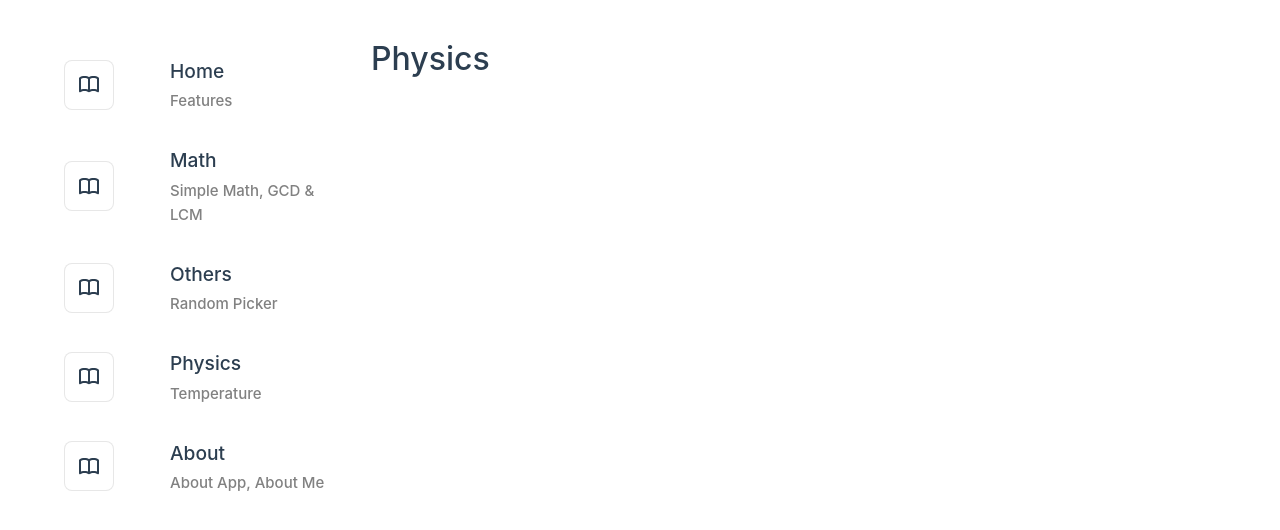
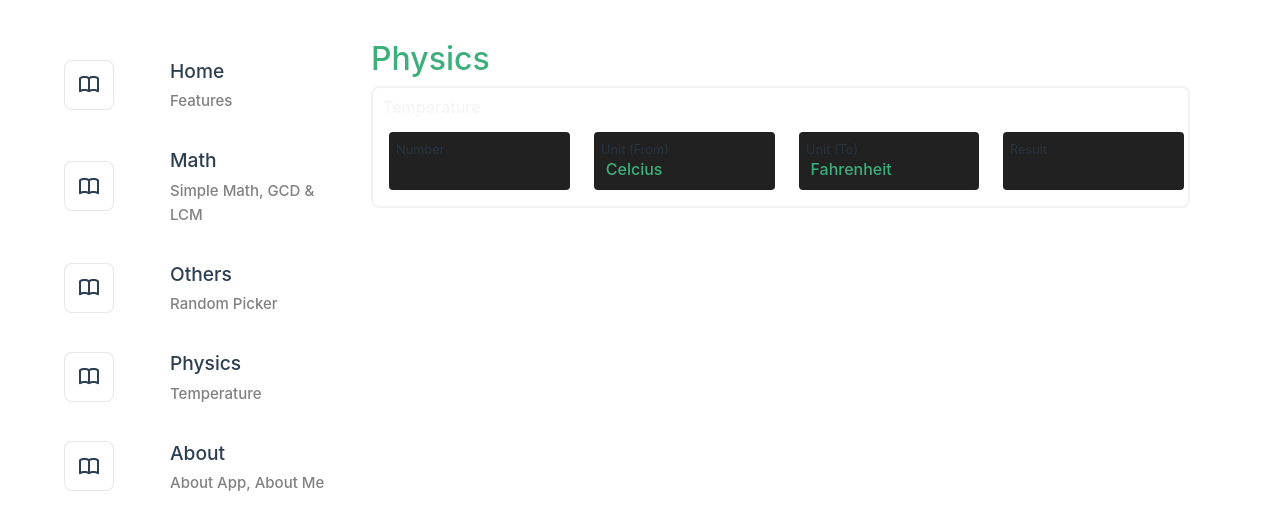
Before and after one commit to FlazeFy/Ultilator, a Vue app: page /physics in a window 1280 px wide. Shown: the top 530 px of the page. Built offline with nearby package versions, Linux system fonts and the light colour scheme.

Commit message:
temperature converter
and some input validator

```diff
--- a/src/assets/base.css
+++ b/src/assets/base.css
@@ -95,7 +95,7 @@ body {
 }
 
 /*Input*/
-input.form-control, input.form-control:disabled{
+input.form-control, input.form-control:disabled, select.form-select{
   background: #212121;
   border: none;
   margin: 6px;
--- a/src/components/content/math/simpleMath.vue
+++ b/src/components/content/math/simpleMath.vue
@@ -1,7 +1,28 @@
 <script>
-    function countSimpleMath(method) {
-        a = document.getElementById("number_a_simpleMath").value;
-        b = document.getElementById("number_b_simpleMath").value;
+    export default {
+        data() {
+            return {
+                name: 'Vue.js'
+            }
+        },
+        methods: {
+            countSimpleMath(method) {
+                let a = parseInt(document.getElementById("number_a_simpleMath").value);
+                let b = parseInt(document.getElementById("number_b_simpleMath").value);
+                let a_style = document.getElementById("number_a_simpleMath").style;
+                let b_style = document.getElementById("number_b_simpleMath").style;
+                var res
+
+                //Check input value
+                if(isNaN(a)){
+                    a_style.border = "2px solid #3EAF7C";
+                    res = "-";
+                } else if(isNaN(b)){
+                    b_style.border = "2px solid #3EAF7C";
+                    res = "-";
+                } else {
+                    a_style.border = "none";
+                    b_style.border = "none";
 
                     if(method == "py"){
                         res = Math.sqrt(a*a + b*b);
@@ -37,8 +58,11 @@
                         }
                         res = Math.abs((a * b) / gcd_2(a, b));
                     }
+                }
 
-        document.getElementById("result_simpleMath").value = Math.sqrt(res);
+                document.getElementById("result_simpleMath").value = res;
+            }
+        }
     }
 </script>
 
@@ -60,7 +84,7 @@
             </div>
             <div class="col-lg-4 col-sm-6">
                 <div class="form-floating">
-                    <input type="number" class="form-control" id="result_simpleMath" disabled>
+                    <input type="text" class="form-control" id="result_simpleMath" disabled>
                     <label for="floatingInput">Result</label>
                 </div>
             </div>
--- /dev/null
+++ b/src/components/content/physics/temperature.vue
@@ -0,0 +1,106 @@
+<script>
+    export default {
+        data() {
+            return {
+                name: 'Vue.js'
+            }
+        },
+        methods: {
+            countTemp() {
+                let a = parseInt(document.getElementById("number_a_temp").value);
+                let opt = document.getElementById("tempFrom").value;
+			    let opt2 = document.getElementById("tempTo").value;
+                var res
+
+                // Celcius to Fahrenheit
+                if((opt == 'c') && (opt2 == 'f')){
+                    res = (a * 9/5) + 32;
+                // Celcius to Kelvin
+                } else if((opt == 'c') && (opt2 == 'k')){
+                    res = (a + 273.15);
+                // Celcius to Reamur
+                } else if((opt == 'c') && (opt2 == 'r')){
+                    res = (a * 4 / 5);
+
+                // Fahrenheit to Celcius
+                } else if((opt == 'f') && (opt2 == 'c')){
+                    res = (5/9 * (a-32));
+                // Fahrenheit to Reamur
+                } else if((opt == 'f') && (opt2 == 'r')){
+                    res = (a - 32) * 4/9;
+                // Fahrenheit to Kelvin
+                } else if((opt == 'f') && (opt2 == 'k')){
+                    res = (a - 32) * 5/9 + 273.15;
+
+                // Reamur to Celcius
+                } else if((opt == 'r') && (opt2 == 'c')){
+                    res = (a / 4 * 5);
+                // Reamur to Fahrenheit
+                } else if((opt == 'r') && (opt2 == 'f')){
+                    res = (a * 9/4) + 32;
+                // Reamur to Kelvin
+                } else if((opt == 'r') && (opt2 == 'k')){
+                    res = (a / 4 * 5) + 273.15;
+
+                // Kelvin to Celcius
+                } else if((opt == 'k') && (opt2 == 'c')){
+                    res = (a - 273.15);
+                // Kelvin to Fahrenheit
+                } else if((opt == 'k') && (opt2 == 'f')){
+                    res = (a - 273.15) * 9/5 + 32;
+                // Kelvin to Reamur
+                } else if((opt == 'k') && (opt2 == 'r')){
+                    res = (a - 273.15) * 4/5;
+                }
+
+                //Same unit
+                if(typeof res == "undefined"){
+                    res = a;
+                }
+                document.getElementById("result_temp").value = res;
+            }
+        }
+    }
+</script>
+
+<template>
+    <div class="container">
+        <h6 class="container-title">Temperature</h6>
+        <div class="row">
+            <div class="col-lg-3 col-sm-4">
+                <div class="form-floating">
+                    <input type="number" class="form-control" @change="countTemp" id="number_a_temp">
+                    <label for="floatingInput">Number</label>
+                </div>
+            </div>
+            <div class="col-lg-3 col-sm-4">
+                <div class="form-floating">
+                    <select class="form-select" id="tempFrom" @click="countTemp" aria-label="Floating label select example">
+                        <option value="c" selected>Celcius</option>
+                        <option value="f">Fahrenheit</option>
+                        <option value="k">Kelvin</option>
+                        <option value="r">Reamur</option>
+                    </select>
+                    <label for="tempFrom">Unit (From)</label>
+                </div>
+            </div>
+            <div class="col-lg-3 col-sm-4">
+               <div class="form-floating">
+                    <select class="form-select" id="tempTo" @click="countTemp" aria-label="Floating label select example">
+                        <option value="c">Celcius</option>
+                        <option value="f" selected>Fahrenheit</option>
+                        <option value="k">Kelvin</option>
+                        <option value="r">Reamur</option>
+                    </select>
+                    <label for="tempTo">Unit (To)</label>
+                </div>
+            </div>
+            <div class="col-lg-3 col-sm-6">
+                <div class="form-floating">
+                    <input type="text" class="form-control" id="result_temp" disabled>
+                    <label for="floatingInput">Result</label>
+                </div>
+            </div>
+        </div>
+    </div>
+</template>
--- a/src/views/PhysicsView.vue
+++ b/src/views/PhysicsView.vue
@@ -1,5 +1,10 @@
+<script setup>
+  import Temperature from "../components/content/physics/temperature.vue"
+</script>
+
 <template>
   <div>
-    <h2>Physics</h2>
+    <h2 class="text-primary brand">Physics</h2>
+    <Temperature></Temperature>
   </div>
 </template>
```
Lines whose indentation alone changed are shown as unchanged.
